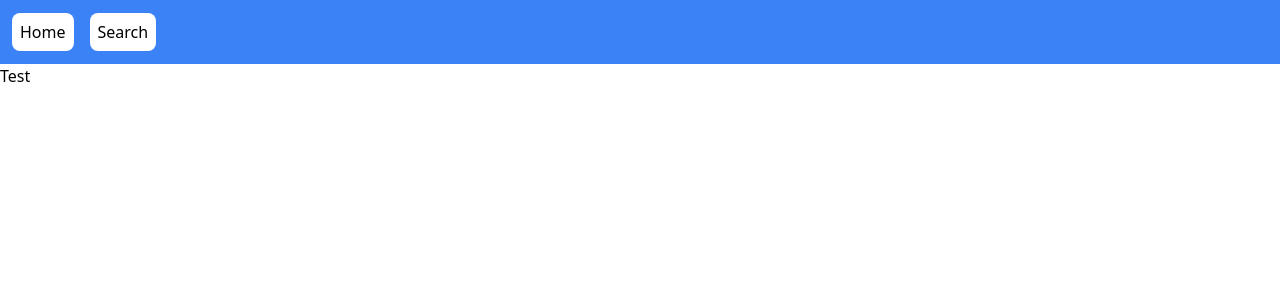
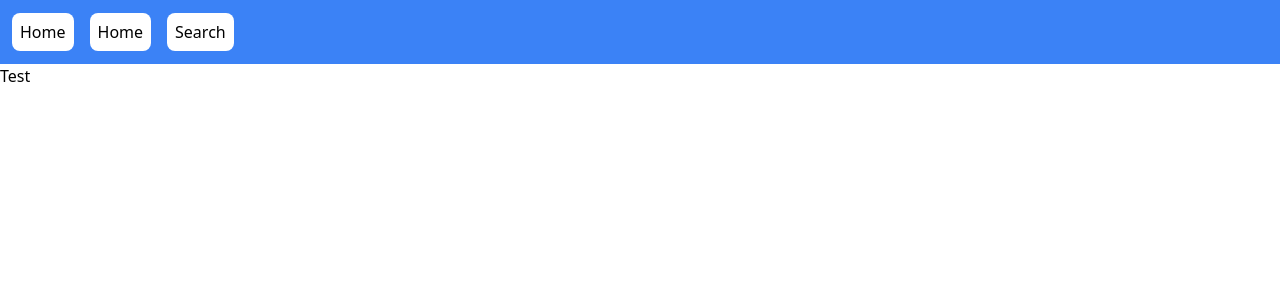
Before and after one commit to andrewnleon/next13-todo, a Next.js app: page / in a window 1280 px wide. Shown: the top 300 px of the page. Built offline with nearby package versions, Linux system fonts and the light colour scheme.

Commit message:
add todos

```diff
--- a/app/components/Toolbar.tsx
+++ b/app/components/Toolbar.tsx
@@ -7,6 +7,7 @@ function toolbar() {
   return (
     <header className="px-1 py-5 bg-blue-500">
       <Link href="/" className="p-2 m-2 text-black bg-white rounded-lg">Home</Link>
+      <Link href="/todos" className="p-2 m-2 text-black bg-white rounded-lg">Home</Link>
       <Link href="/search" className="p-2 m-2 text-black bg-white rounded-lg">Search</Link>
     </header>
   );
--- a/app/depricated/todos/layout.tsx
+++ b/app/todos/layout.tsx
@@ -1,4 +1,4 @@
-import Todolist from "../../components/TodoList";
+import Todolist from "../components/TodoList";
 
 export default function ToDoLayout({
   children,
```
Also changed, not shown: app/todos/[todoId]/error.tsx (renamed from app/depricated/todos/[todoId]/error.tsx), app/todos/[todoId]/not-found.tsx (renamed from app/depricated/todos/[todoId]/not-found.tsx), app/todos/[todoId]/page.tsx (renamed from app/depricated/todos/[todoId]/page.tsx), app/todos/page.tsx (renamed from app/depricated/todos/page.tsx).
